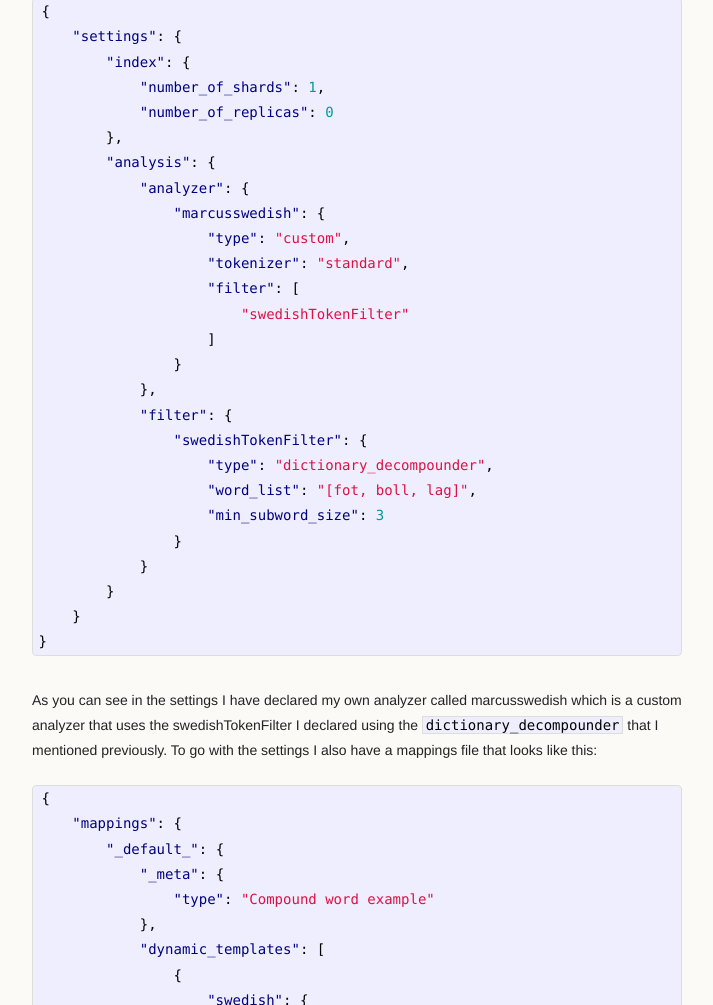
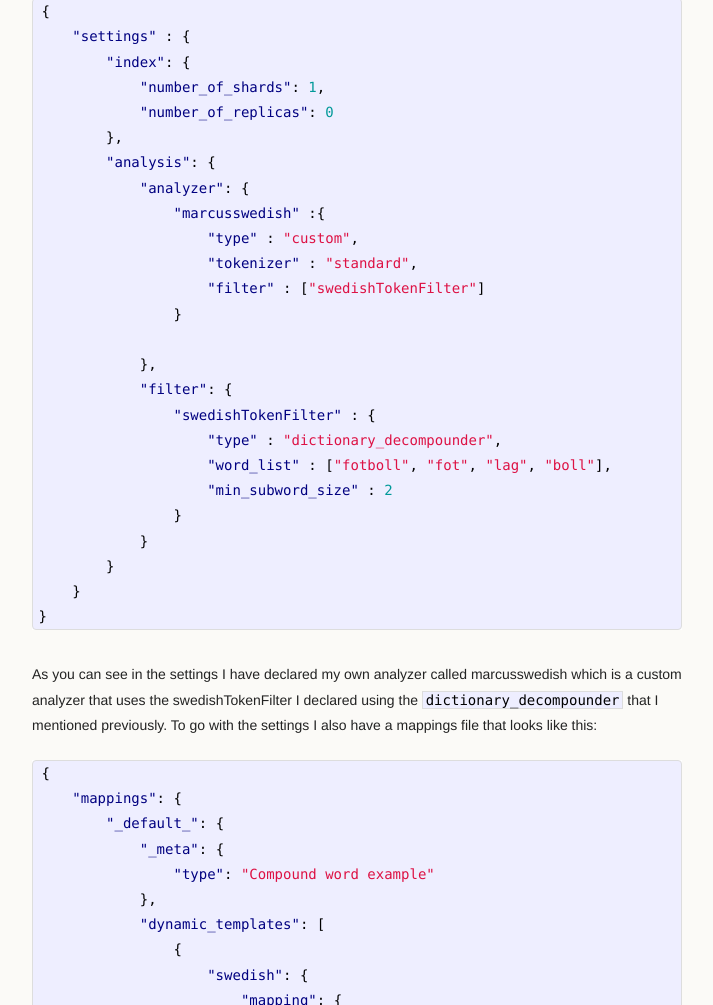
Before and after one commit to pecke01/pecke01.github.io, a plain HTML site: page elasticsearch/2013/06/09/analyzing-compund-words-with-elasticearch.html in a window 1280 px wide. Shown: the part 861-1866 px from the top of the page, without its empty margins (278-991 px from the left). Drawn offline with Linux system fonts and the light colour scheme; a script that the page names is missing.

Commit message:
fixed error in json

```diff
--- a/elasticsearch/2013/06/09/analyzing-compund-words-with-elasticearch.html
+++ b/elasticsearch/2013/06/09/analyzing-compund-words-with-elasticearch.html
@@ -43,26 +43,25 @@
 <h2>Compound example in elasticsearch</h2>
 <p>In elasticsearch the lucene <code>DictionaryCompoundWordTokenFilter</code> maps directly to <code>dictionary_decompounder</code> which have can take a number of parameters. One of these are <code>word_list</code> which we will use in the example to provide a list of words. First we need to create a index that supports the use of this <code>TokenFilter</code>. I have a settings file that looks like this:</p>
 <div class='highlight'><pre><code class='json'><span class='p'>{</span>
-    <span class='nt'>&quot;settings&quot;</span><span class='p'>:</span> <span class='p'>{</span>
+    <span class='nt'>&quot;settings&quot;</span> <span class='p'>:</span> <span class='p'>{</span>
         <span class='nt'>&quot;index&quot;</span><span class='p'>:</span> <span class='p'>{</span>
             <span class='nt'>&quot;number_of_shards&quot;</span><span class='p'>:</span> <span class='mi'>1</span><span class='p'>,</span>
             <span class='nt'>&quot;number_of_replicas&quot;</span><span class='p'>:</span> <span class='mi'>0</span>
         <span class='p'>},</span>
         <span class='nt'>&quot;analysis&quot;</span><span class='p'>:</span> <span class='p'>{</span>
             <span class='nt'>&quot;analyzer&quot;</span><span class='p'>:</span> <span class='p'>{</span>
-                <span class='nt'>&quot;marcusswedish&quot;</span><span class='p'>:</span> <span class='p'>{</span>
-                    <span class='nt'>&quot;type&quot;</span><span class='p'>:</span> <span class='s2'>&quot;custom&quot;</span><span class='p'>,</span>
-                    <span class='nt'>&quot;tokenizer&quot;</span><span class='p'>:</span> <span class='s2'>&quot;standard&quot;</span><span class='p'>,</span>
-                    <span class='nt'>&quot;filter&quot;</span><span class='p'>:</span> <span class='p'>[</span>
-                        <span class='s2'>&quot;swedishTokenFilter&quot;</span>
-                    <span class='p'>]</span>
+                <span class='nt'>&quot;marcusswedish&quot;</span> <span class='p'>:{</span>
+                    <span class='nt'>&quot;type&quot;</span> <span class='p'>:</span> <span class='s2'>&quot;custom&quot;</span><span class='p'>,</span>
+                    <span class='nt'>&quot;tokenizer&quot;</span> <span class='p'>:</span> <span class='s2'>&quot;standard&quot;</span><span class='p'>,</span>
+                    <span class='nt'>&quot;filter&quot;</span> <span class='p'>:</span> <span class='p'>[</span><span class='s2'>&quot;swedishTokenFilter&quot;</span><span class='p'>]</span>
                 <span class='p'>}</span>
+
             <span class='p'>},</span>
             <span class='nt'>&quot;filter&quot;</span><span class='p'>:</span> <span class='p'>{</span>
-                <span class='nt'>&quot;swedishTokenFilter&quot;</span><span class='p'>:</span> <span class='p'>{</span>
-                    <span class='nt'>&quot;type&quot;</span><span class='p'>:</span> <span class='s2'>&quot;dictionary_decompounder&quot;</span><span class='p'>,</span>
-                    <span class='nt'>&quot;word_list&quot;</span><span class='p'>:</span> <span class='s2'>&quot;[fot, boll, lag]&quot;</span><span class='p'>,</span>
-                    <span class='nt'>&quot;min_subword_size&quot;</span><span class='p'>:</span> <span class='mi'>3</span>
+                <span class='nt'>&quot;swedishTokenFilter&quot;</span> <span class='p'>:</span> <span class='p'>{</span>
+                    <span class='nt'>&quot;type&quot;</span> <span class='p'>:</span> <span class='s2'>&quot;dictionary_decompounder&quot;</span><span class='p'>,</span>
+                    <span class='nt'>&quot;word_list&quot;</span> <span class='p'>:</span> <span class='p'>[</span><span class='s2'>&quot;fotboll&quot;</span><span class='p'>,</span> <span class='s2'>&quot;fot&quot;</span><span class='p'>,</span> <span class='s2'>&quot;lag&quot;</span><span class='p'>,</span> <span class='s2'>&quot;boll&quot;</span><span class='p'>],</span>
+                    <span class='nt'>&quot;min_subword_size&quot;</span> <span class='p'>:</span> <span class='mi'>2</span>
                 <span class='p'>}</span>
             <span class='p'>}</span>
         <span class='p'>}</span>
```
